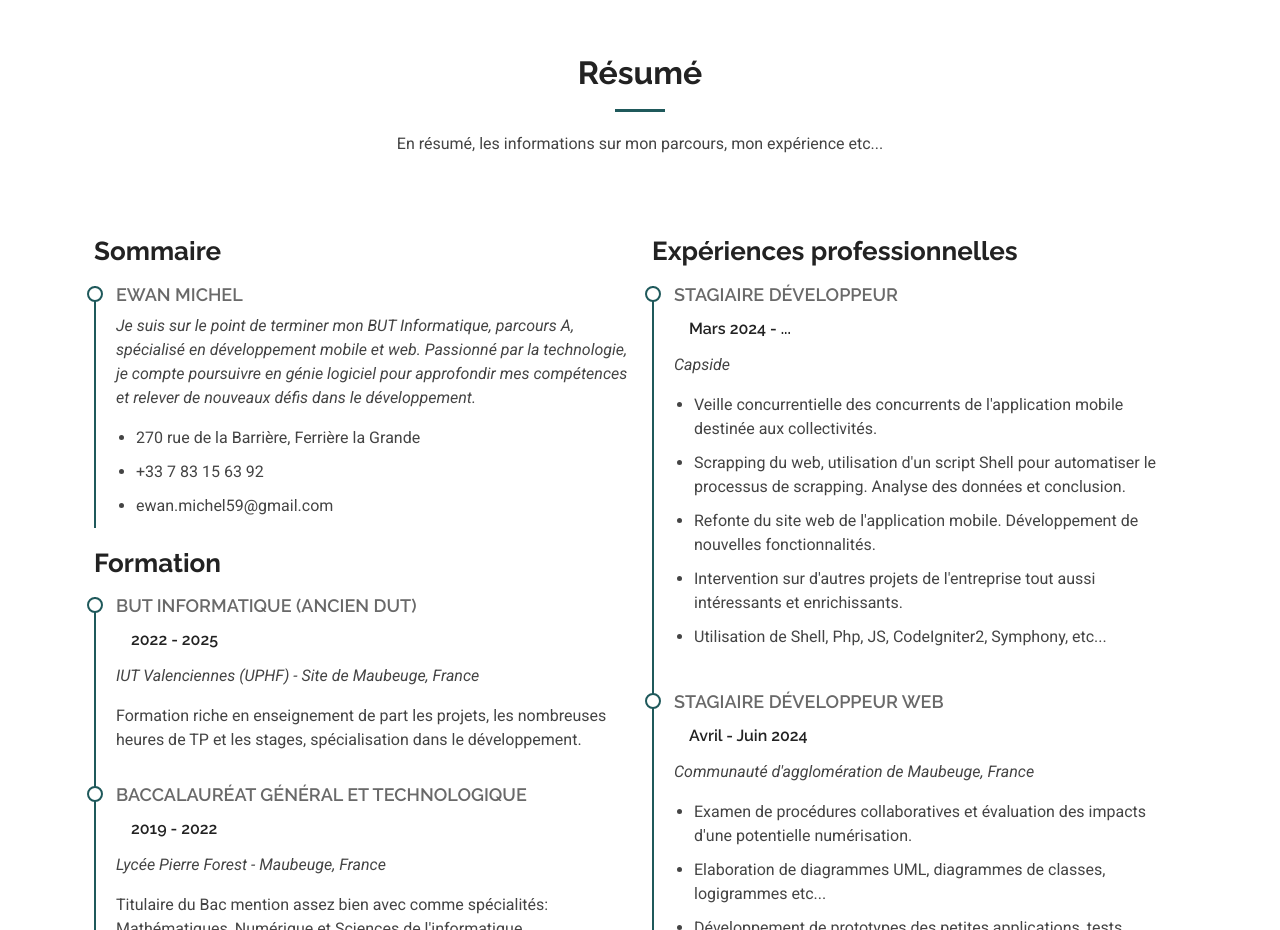
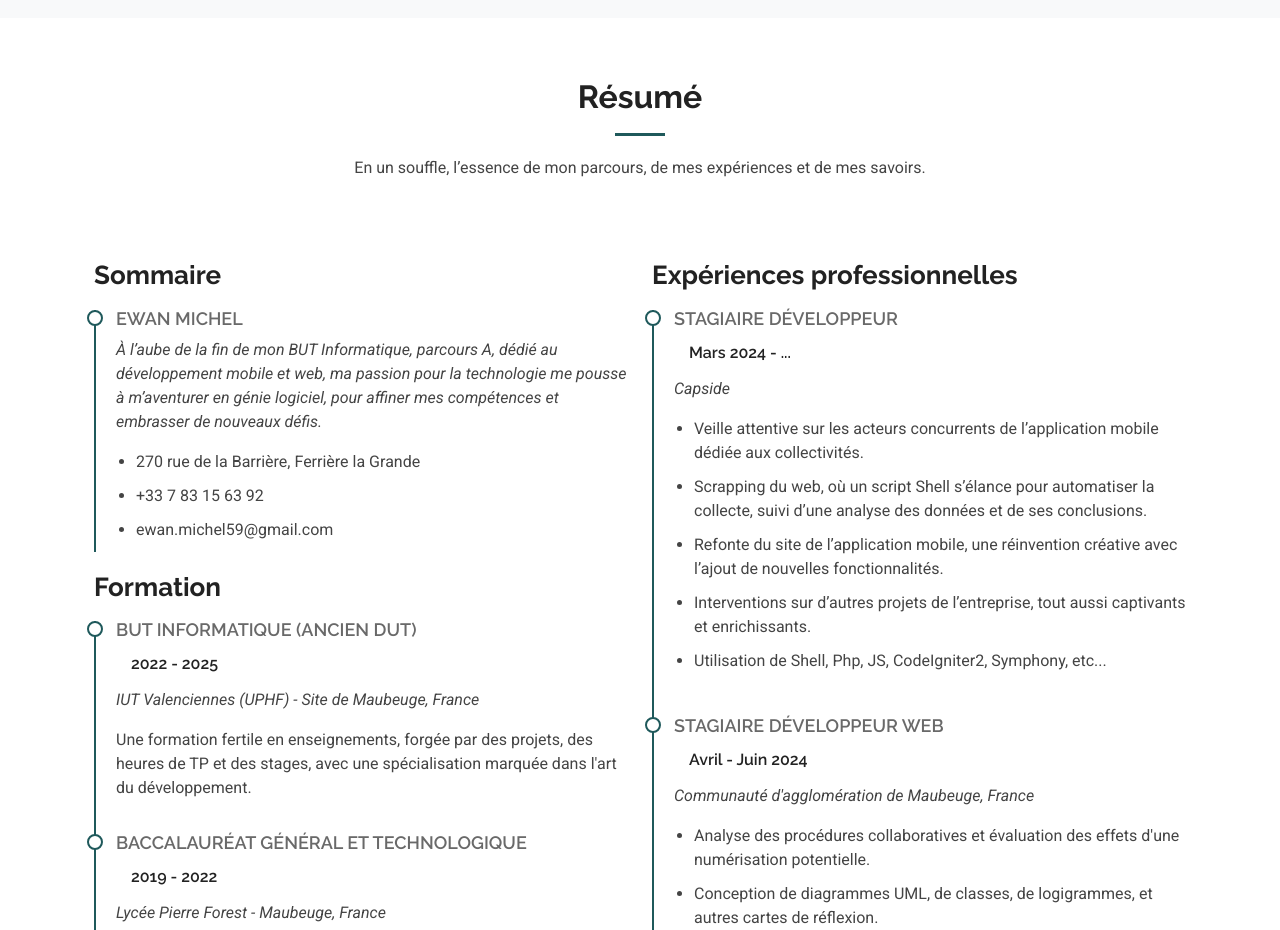
Before and after one commit to Softy7/Portfolio, a plain HTML site: page index.html in a window 1280 px wide. Shown: the part 3280-4210 px from the top of the page. Drawn offline with Linux system fonts and the light colour scheme.

Commit message:
Petites modifications

```diff
--- a/assets/js/resume.js
+++ b/assets/js/resume.js
@@ -1,7 +1,7 @@
 const resumeData = {
     personalInfo: {
         name: "Ewan Michel",
-        aboutMe: "Je suis sur le point de terminer mon BUT Informatique, parcours A, spécialisé en développement mobile et web. Passionné par la technologie, je compte poursuivre en génie logiciel pour approfondir mes compétences et relever de nouveaux défis dans le développement.",
+        aboutMe: "À l’aube de la fin de mon BUT Informatique, parcours A, dédié au développement mobile et web, ma passion pour la technologie me pousse à m’aventurer en génie logiciel, pour affiner mes compétences et embrasser de nouveaux défis.",
         address: "270 rue de la Barrière, Ferrière la Grande",
         phone: "+33 7 83 15 63 92",
         email: "ewan.michel59@gmail.com"
@@ -11,7 +11,7 @@ const resumeData = {
             degree: "BUT Informatique (Ancien DUT)",
             duration: "2022 - 2025",
             institution: "IUT Valenciennes (UPHF) - Site de Maubeuge, France",
-            description: "Formation riche en enseignement de part les projets, les nombreuses heures de TP et les stages, spécialisation dans le développement."
+            description: "Une formation fertile en enseignements, forgée par des projets, des heures de TP et des stages, avec une spécialisation marquée dans l'art du développement."
         },
         {
             degree: "Baccalauréat Général et Technologique",
@@ -26,10 +26,10 @@ const resumeData = {
             duration: "Mars 2024 - ...",
             company: "Capside",
             tasks: [
-                "Veille concurrentielle des concurrents de l'application mobile destinée aux collectivités.",
-                "Scrapping du web, utilisation d'un script Shell pour automatiser le processus de scrapping. Analyse des données et conclusion.",
-                "Refonte du site web de l'application mobile. Développement de nouvelles fonctionnalités.",
-                "Intervention sur d'autres projets de l'entreprise tout aussi intéressants et enrichissants.",
+                "Veille attentive sur les acteurs concurrents de l’application mobile dédiée aux collectivités.",
+                "Scrapping du web, où un script Shell s’élance pour automatiser la collecte, suivi d’une analyse des données et de ses conclusions.",
+                "Refonte du site de l’application mobile, une réinvention créative avec l’ajout de nouvelles fonctionnalités.",
+                "Interventions sur d’autres projets de l’entreprise, tout aussi captivants et enrichissants.",
                 "Utilisation de Shell, Php, JS, CodeIgniter2, Symphony, etc..."
             ]
         },
@@ -38,9 +38,9 @@ const resumeData = {
             duration: "Avril - Juin 2024",
             company: "Communauté d'agglomération de Maubeuge, France",
             tasks: [
-                "Examen de procédures collaboratives et évaluation des impacts d'une potentielle numérisation.",
-                "Elaboration de diagrammes UML, diagrammes de classes, logigrammes etc...",
-                "Développement de prototypes des petites applications, tests utilisateurs, etc...",
+                "Analyse des procédures collaboratives et évaluation des effets d'une numérisation potentielle.",
+                "Conception de diagrammes UML, de classes, de logigrammes, et autres cartes de réflexion.",
+                "Développement de prototypes pour de petites applications, accompagnés de tests utilisateurs et d'explorations pratiques.",
                 "Outils: PowerApps, Power BI, Power Automate, SharePoint, etc..."
             ]
         }
--- a/index.html
+++ b/index.html
@@ -101,7 +101,7 @@
 
         <div class="row gy-4 justify-content-center">
           <div class="col-lg-4">
-            <img src="assets/img/profile-img.jpeg" class="img-fluid rounded-circle" alt="">
+            <img src="assets/img/profile-img.jpeg" class="img-fluid rounded-circle" width="100%" alt="">
           </div>
           <div class="col-lg-8 content">
             <h2>Développeur</h2>
@@ -146,7 +146,7 @@
       <!-- Section Title -->
       <div class="container section-title" data-aos="fade-up">
         <h2>Compétences</h2>
-        <p>Petite vue rapide des compétences que j'ai pu acquérir à l'école et dans mes projets (avec stage ou autre).</p>
+        <p>Quelques éclats de compétences façonnés à l’école et dans mes projets, qu’ils aient pris vie lors de stages ou d’autres défis. Chaque savoir, comme un fil d’or, a enrichi mon parcours et nourri ma maîtrise du numérique.</p>
       </div><!-- End Section Title -->
 
       <div class="container" data-aos="fade-up" data-aos-delay="100">
@@ -310,7 +310,7 @@
       <!-- Section Title -->
       <div class="container section-title" data-aos="fade-up">
         <h2>Résumé</h2>
-        <p>En résumé, les informations sur mon parcours, mon expérience etc...</p>
+        <p>En un souffle, l’essence de mon parcours, de mes expériences et de mes savoirs.</p>
       </div><!-- End Section Title -->
 
       <div id="resume-container" class="container"></div>
@@ -336,9 +336,9 @@
               <a href="#" class="stretched-link">
                 <h3>Tournoi de pétanque</h3>
               </a>
-              <p>L'objectif de ce projet est de réaliser une application web qui permet de gérer des tournois de pétanques.
-              <br>L'admin pourra gérer ses tournois et les utilisateurs du site pourront y participer.
-              <br>Utilisation du framework Laravel</p>
+              <p>L'objectif de ce projet est de donner vie à une application web, un espace où les tournois de pétanque prennent forme.
+                <br>L'administrateur, tel un maître de jeu, orchestrera les tournois, tandis que les utilisateurs, joueurs passionnés, auront l'opportunité d'y prendre part.
+                <br><br><span style="font-size:17px">Utilisation de: Symfony & PHP, JS, HTML, CSS, Bootstrap 5, PG SQL.</span></p>
             </div>
           </div><!-- End Service Item -->
 
@@ -351,7 +351,8 @@
               </a>
               <p>L'objectif de ce projet est de réaliser une application web qui permet de gérer des tournois de Cholages.
                 <br>Le client pourra gérer ses tournois et les utilisateurs du site pourront y participer.
-                <br>Utilisation d'aucun framework, mise en place d'une application client-serveur dans le cadre d'un projet d'école.</p>
+                <br>Utilisation d'aucun framework, mise en place d'une application client-serveur dans le cadre d'un projet d'école.
+                <br><br><span style="font-size:17px">Utilisation: PHP, JS, Ajax avec Jquery, HTML, CSS</span></p>
             </div>
           </div><!-- End Service Item -->
 
@@ -363,7 +364,8 @@
               </a>
               <p>L'objectif de ce projet est de réaliser une application web qui permet de jouer à une chasse au trésors.
                 <br>L'utilisateur pourra lancer une partie ou en rejoindre une et sera confronté à des énigmes. S'il les réussit, il gagne.
-                <br>Projet réalisé pour l'école, l'application est développée en Android Java, utilise un serveur Spring et des Sockets.
+                <br>Projet réalisé pour l'école. L'application fonctionne avec une API REST et un serveur WebSocket
+                <br><br><span style="font-size:17px">Utilisation: Android (Java), XML, Spring, NodeJS.</span>
               </p>
             </div>
           </div><!-- End Service Item -->
@@ -382,6 +384,7 @@
       <div class="copyright text-center ">
         <p>© <span>Copyright</span> <strong class="px-1 sitename">Ewan</strong> <span>All Rights Reserved<br></span></p>
       </div>
+
       <div class="social-links d-flex justify-content-center">
         <a href="https://www.facebook.com/ewan.michel" class="facebook"><i class="bi bi-facebook"></i></a>
         <a href="https://www.instagram.com/lmcql_wen/" class="instagram"><i class="bi bi-instagram"></i></a>
```
Also changed, not shown: assets/img/profile-img.jpg (added).
